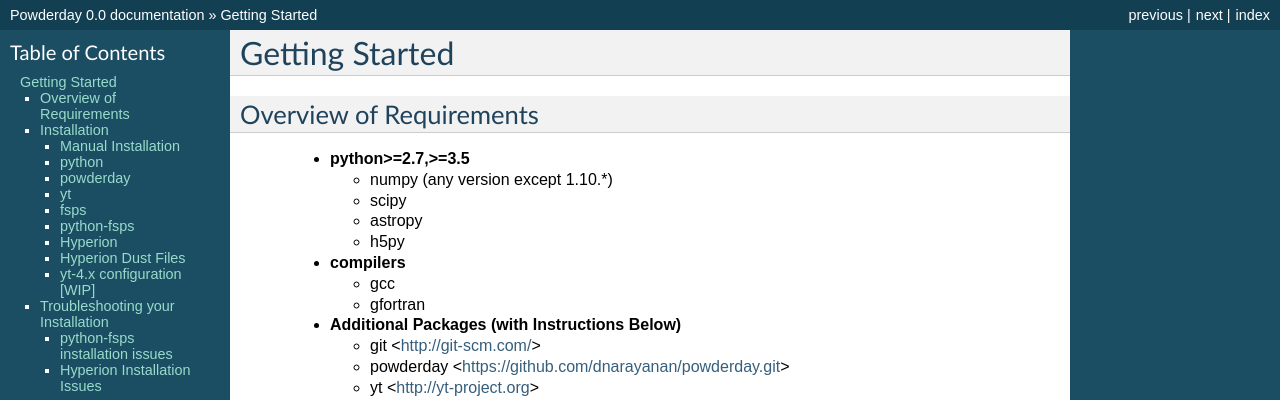
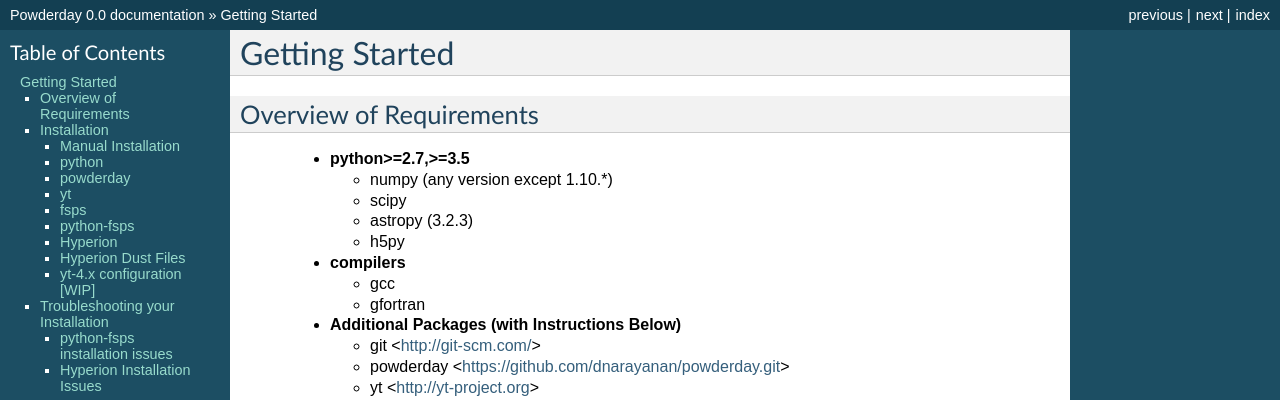
Before and after one commit to dnarayanan/powderday, a Sphinx documentation site: the page built from docs/installation.rst, in a window 1280 px wide and 900 px high. Shown: the top 400 px of the window. Built offline with Sphinx 7.4.7, drawn with Linux system fonts in a browser that asks for light colours.

Commit message:
slight updates to installation docs

```diff
--- a/docs/installation.rst
+++ b/docs/installation.rst
@@ -8,7 +8,7 @@
 
 	  * numpy (any version except 1.10.*)
 	  * scipy
-	  * astropy
+	  * astropy (3.2.3)
 	  * h5py
 
 	* **compilers**
```
Also changed, not shown: other parts of docs/installation.rst (+1 -1 lines).
